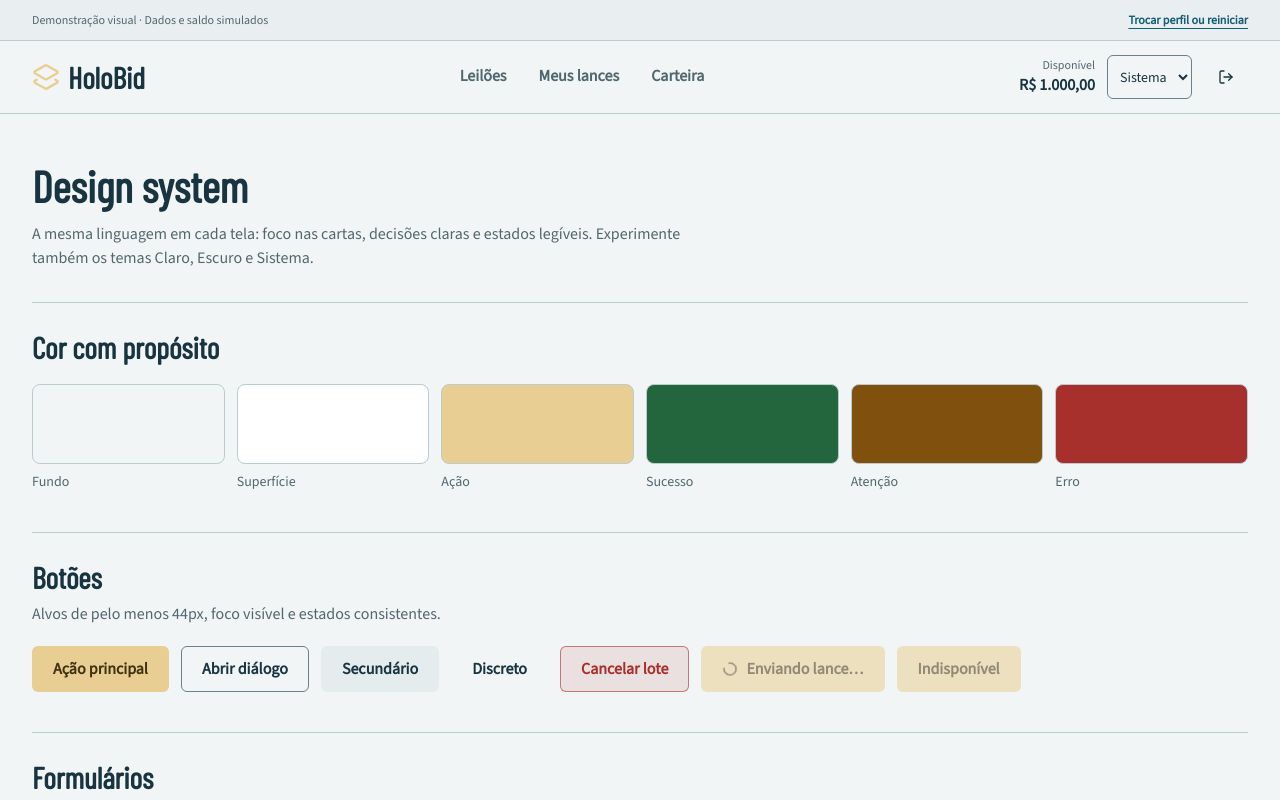
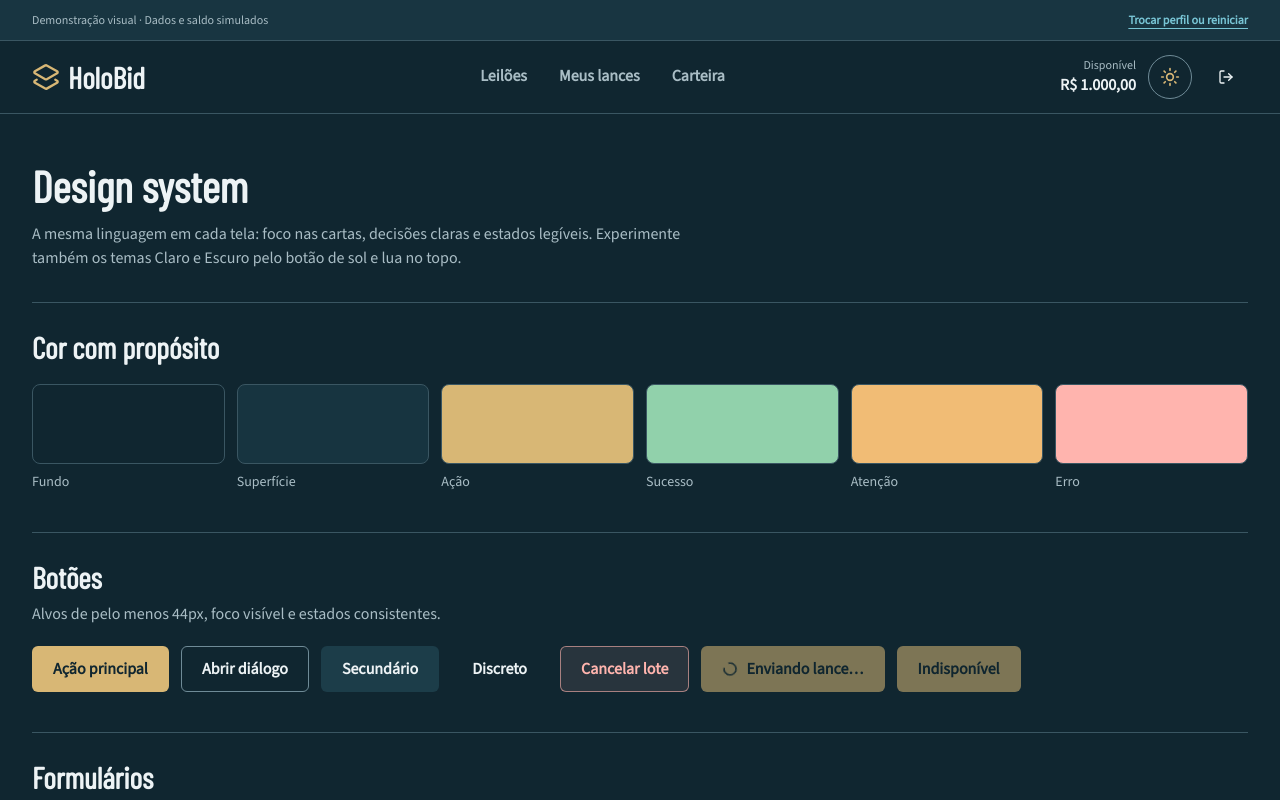
Before and after one commit to Meiraitt/holobid, a React (Vite) app in the folder apps/web/: page /design-system in a window 1280 px wide. Shown: the top 800 px of the page. Built offline with nearby package versions, Linux system fonts and the light colour scheme.

Commit message:
Replace the theme selector with a sun and moon toggle

```diff
--- a/apps/web/index.html
+++ b/apps/web/index.html
@@ -11,10 +11,7 @@
     <title>HoloBid — Leilões de cartas Pokémon</title>
     <script>
       try {
-        const theme = localStorage.getItem('holobid-theme') || 'system';
-        const dark =
-          theme === 'dark' ||
-          (theme === 'system' && matchMedia('(prefers-color-scheme: dark)').matches);
+        const dark = localStorage.getItem('holobid-theme') !== 'light';
         document.documentElement.classList.toggle('dark', dark);
       } catch {
         /* A blocked storage must not prevent rendering. */
--- a/apps/web/src/components/layout/app-layout.tsx
+++ b/apps/web/src/components/layout/app-layout.tsx
@@ -5,7 +5,7 @@ import { Link, NavLink, Outlet, useLocation } from 'react-router-dom';
 import { useDemo } from '../../demo/demo-provider';
 import type { DemoRole } from '../../demo/types';
 import { cn } from '../../lib/utils';
-import { ThemeSelect } from '../../providers/theme-provider';
+import { ThemeToggle } from '../../providers/theme-provider';
 import { Money } from '../shared/money';
 import { Button, buttonVariants } from '../ui/button';
 import { Modal } from '../ui/dialog';
@@ -109,7 +109,7 @@ export function AppLayout() {
                 <Money cents={availableCents} className="font-semibold" />
               </Link>
             )}
-            <ThemeSelect />
+            <ThemeToggle />
             {user ? (
               <Button
                 variant="ghost"
--- a/apps/web/src/providers/theme-provider.tsx
+++ b/apps/web/src/providers/theme-provider.tsx
@@ -1,62 +1,54 @@
+import { Moon, Sun } from 'lucide-react';
 import { createContext, type ReactNode, useContext, useEffect, useState } from 'react';
 
-type Theme = 'dark' | 'light' | 'system';
+import { Button } from '../components/ui/button';
+
+type Theme = 'dark' | 'light';
 
 const ThemeContext = createContext<{ theme: Theme; setTheme: (theme: Theme) => void } | null>(null);
 
 export function ThemeProvider({ children }: { children: ReactNode }) {
   const [theme, setTheme] = useState<Theme>(() => {
     try {
-      const saved = localStorage.getItem('holobid-theme');
-
-      return saved === 'dark' || saved === 'light' ? saved : 'system';
+      return localStorage.getItem('holobid-theme') === 'light' ? 'light' : 'dark';
     } catch {
-      return 'system';
+      return 'dark';
     }
   });
 
   useEffect(() => {
-    const media = window.matchMedia('(prefers-color-scheme: dark)');
-    const apply = () =>
-      document.documentElement.classList.toggle(
-        'dark',
-        theme === 'dark' || (theme === 'system' && media.matches),
-      );
+    document.documentElement.classList.toggle('dark', theme === 'dark');
 
-    apply();
-    media.addEventListener('change', apply);
     try {
       localStorage.setItem('holobid-theme', theme);
     } catch {
       /* Theme remains usable without browser storage. */
     }
-
-    return () => media.removeEventListener('change', apply);
   }, [theme]);
 
   return <ThemeContext.Provider value={{ theme, setTheme }}>{children}</ThemeContext.Provider>;
 }
 
-export function ThemeSelect() {
+export function ThemeToggle() {
   const value = useContext(ThemeContext);
 
   if (!value) {
     throw new Error('ThemeProvider is required.');
   }
 
+  const isDark = value.theme === 'dark';
+  const label = isDark ? 'Ativar tema claro' : 'Ativar tema escuro';
+
   return (
-    <label className="flex items-center">
-      <span className="sr-only">Tema</span>
-      <select
-        aria-label="Tema"
-        className="min-h-11 rounded-sm border border-input bg-background px-2 text-sm"
-        value={value.theme}
-        onChange={(event) => value.setTheme(event.target.value as Theme)}
-      >
-        <option value="dark">Escuro</option>
-        <option value="light">Claro</option>
-        <option value="system">Sistema</option>
-      </select>
-    </label>
+    <Button
+      variant="outline"
+      size="icon"
+      className="rounded-full dark:text-primary [&_svg]:size-5"
+      aria-label={label}
+      title={label}
+      onClick={() => value.setTheme(isDark ? 'light' : 'dark')}
+    >
+      {isDark ? <Sun aria-hidden="true" /> : <Moon aria-hidden="true" />}
+    </Button>
   );
 }
--- a/apps/web/src/views/design-system/DesignSystemView.tsx
+++ b/apps/web/src/views/design-system/DesignSystemView.tsx
@@ -19,7 +19,7 @@ export function DesignSystemView() {
     <section className="space-y-10">
       <PageHeader
         title="Design system"
-        description="A mesma linguagem em cada tela: foco nas cartas, decisões claras e estados legíveis. Experimente também os temas Claro, Escuro e Sistema."
+        description="A mesma linguagem em cada tela: foco nas cartas, decisões claras e estados legíveis. Experimente também os temas Claro e Escuro pelo botão de sol e lua no topo."
       />
       <section className="border-t pt-7">
         <h2>Cor com propósito</h2>
```
Also changed, not shown: 1 other file (tests, documents, lock files or other folders).
